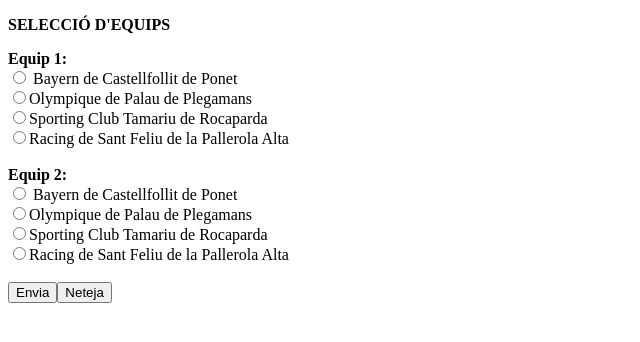
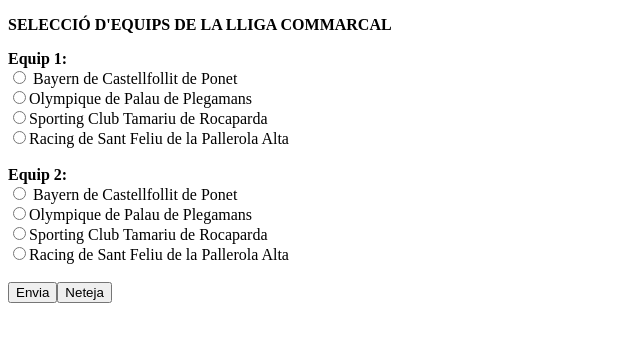
Before and after one commit to ivabalasix2324/act13, a plain HTML site: page app/index.html in a window 1280 px wide. Shown: the whole page, without its empty margins (0-640 px from the left). Drawn offline with Linux system fonts and the light colour scheme.

Commit message:
Commit 2 del projecte act13

```diff
--- a/app/index.html
+++ b/app/index.html
@@ -7,7 +7,7 @@
                 </title>
         </head>
         <body>
-                <p><b>SELECCIÓ D'EQUIPS</b></p>
+                <p><b>SELECCIÓ D'EQUIPS DE LA LLIGA COMMARCAL</b></p>
                 <form action="calcul.php" method="GET">
                         <b>Equip 1:</b><br>
                         <input type="radio" name="e1" value="a"/> Bayern de Castellfollit de Ponet<br/>
```
